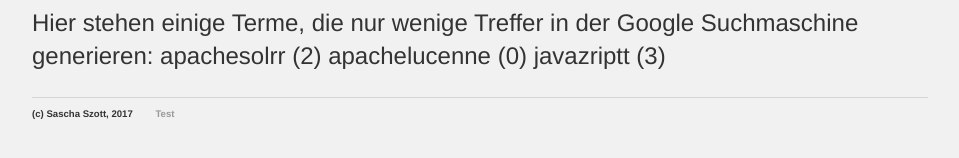
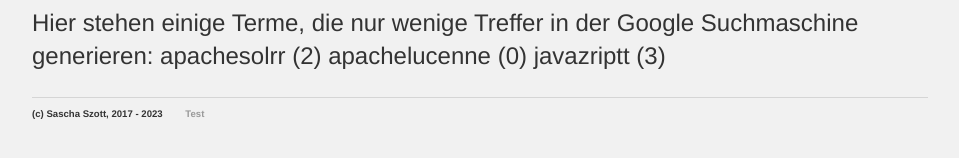
Before and after one commit to saschaszott/saschaszott.github.io, a Jekyll site: the page built from howlong/index.html, in a window 1280 px wide. Shown: the part 623-781 px from the top of the page, without its empty margins (160-1119 px from the left). Built offline with Jekyll 4.4.1, drawn with Linux system fonts in a browser that asks for light colours.

Commit message:
Update default.html

```diff
--- a/_layouts/default.html
+++ b/_layouts/default.html
@@ -18,7 +18,7 @@
 
     <footer>
      <ul>
-       <li>(c) Sascha Szott, 2017</li>
+       <li>(c) Sascha Szott, 2017 - 2023</li>
        <li><a href="/howlong">Test</a></li>
      </ul>
     </footer>
```
